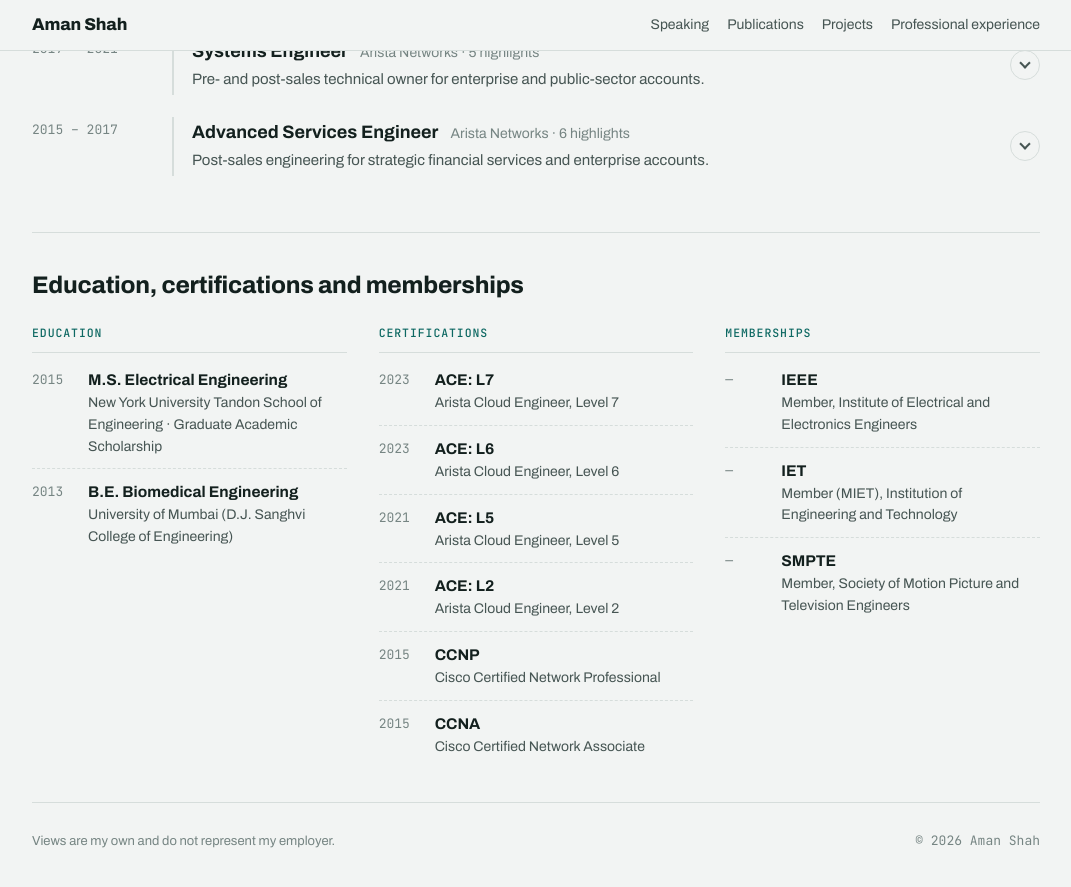
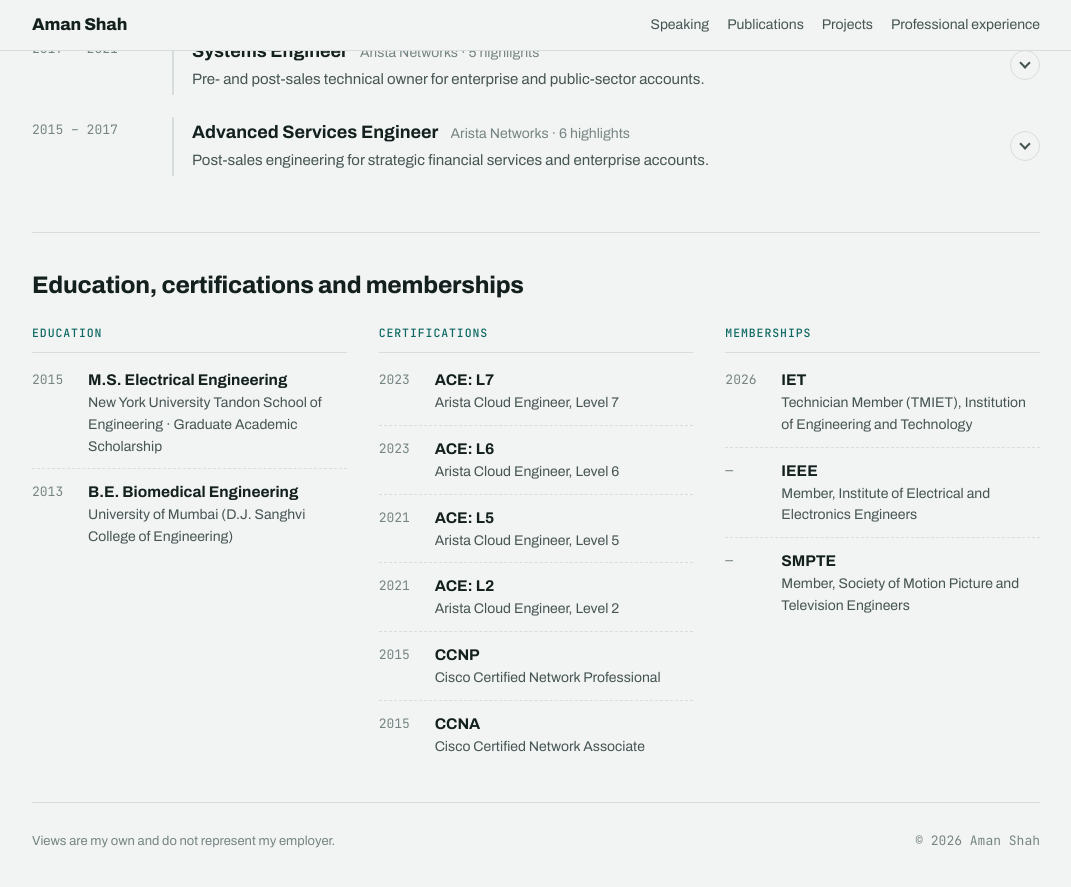
Before and after one commit to Amanshah91/amanshah91.github.io, a Jekyll site: the page built from index.html, in a window 1280 px wide and 900 px high, scrolled down 5460 px. Shown: the top 887 px of the window, without its empty margins (104-1175 px from the left). Built offline with Jekyll 4.4.1, drawn with Linux system fonts in a browser that asks for light colours.

Commit message:
IET membership: Technician Member (TMIET), admitted 2026, per certificate
Co-Authored-By: Claude Opus 5.5 <noreply@anthropic.com>
Claude-Session: https://claude.ai/code/session_016ECpXB9SB4zXKomSvGvhZo

```diff
--- a/_data/credentials.yml
+++ b/_data/credentials.yml
@@ -30,12 +30,12 @@ certifications:
     detail: Cisco Certified Network Associate
 
 memberships:
+  - year: "2026"
+    title: IET
+    detail: Technician Member (TMIET), Institution of Engineering and Technology
   - year: ""
     title: IEEE
     detail: Member, Institute of Electrical and Electronics Engineers
   - year: ""
-    title: IET
-    detail: Member (MIET), Institution of Engineering and Technology
-  - year: ""
     title: SMPTE
     detail: Member, Society of Motion Picture and Television Engineers
```
